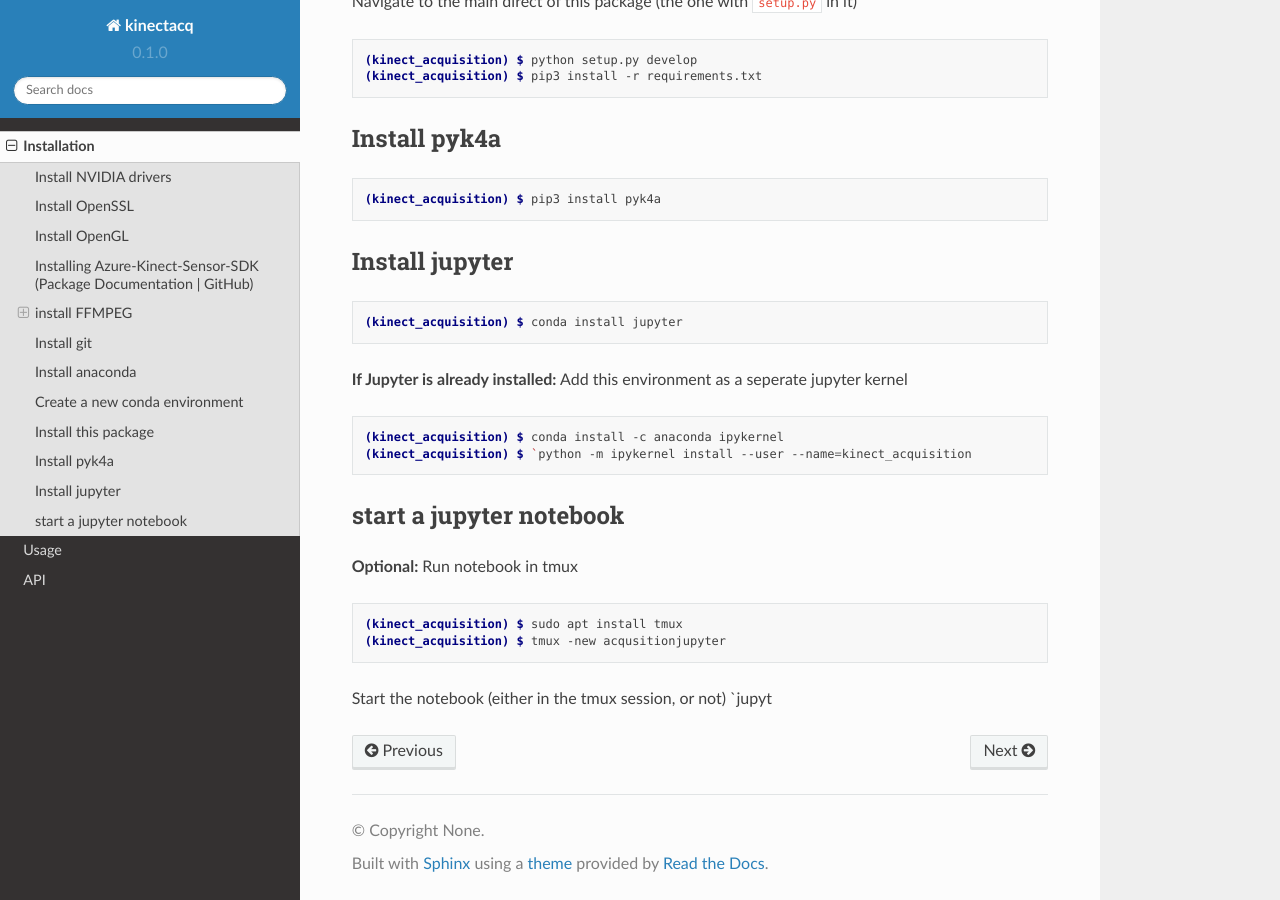
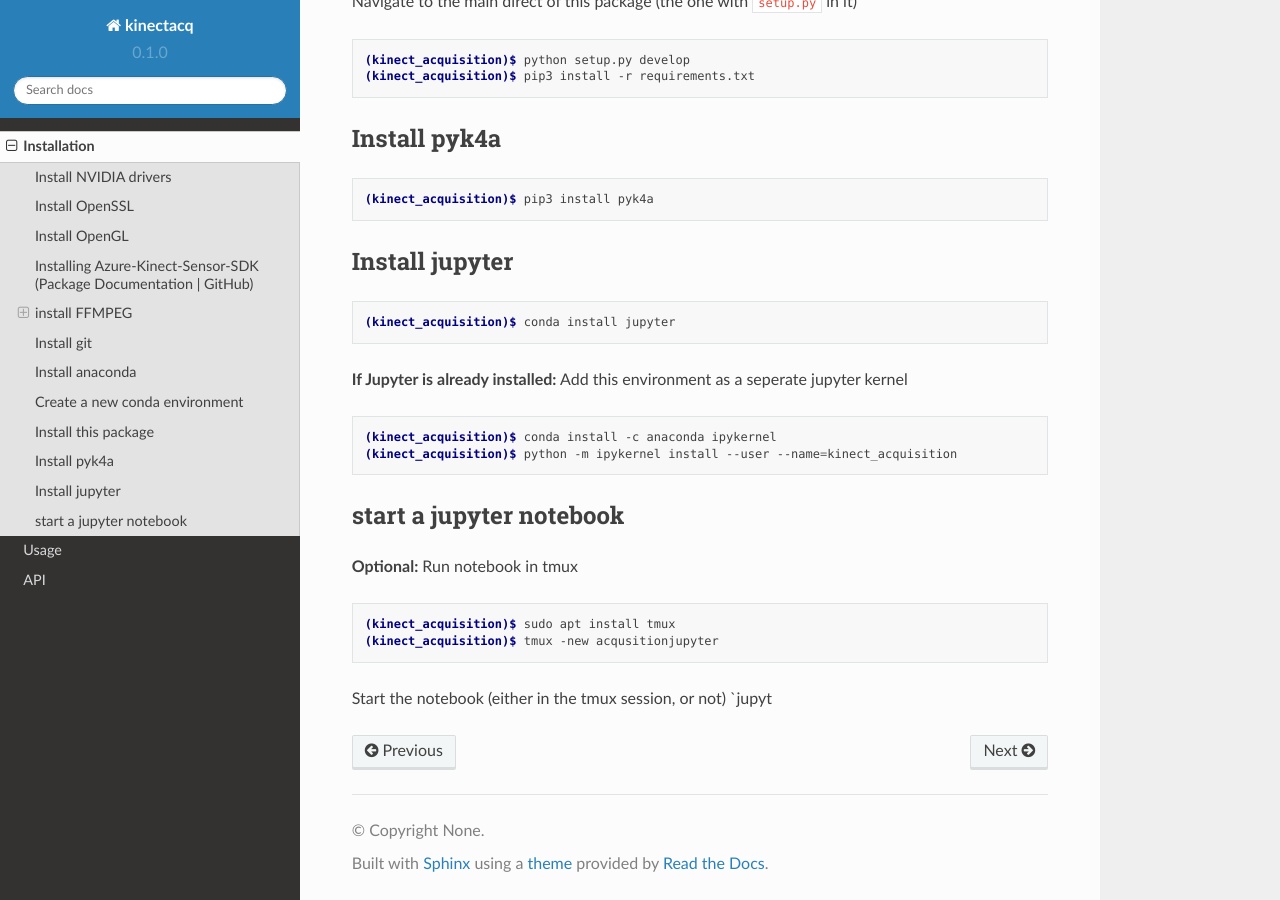
Before and after one commit to timsainb/kinectacq, a Sphinx documentation site: the page built from docs/source/installation.rst, in a window 1280 px wide and 900 px high, scrolled down 2391 px. Built offline with Sphinx 7.4.7 and the Read the Docs theme 2.0.0, drawn with Linux system fonts in a browser that asks for light colours.

Commit message:
documentation

```diff
--- a/docs/source/installation.rst
+++ b/docs/source/installation.rst
@@ -129,30 +129,30 @@ in it)
 
 .. code-block:: console
 
-   (kinect_acquisition) $ python setup.py develop
-   (kinect_acquisition) $ pip3 install -r requirements.txt
+   (kinect_acquisition)$ python setup.py develop
+   (kinect_acquisition)$ pip3 install -r requirements.txt
 
 Install pyk4a
 -------------
 
 .. code-block:: console
 
-   (kinect_acquisition) $ pip3 install pyk4a
+   (kinect_acquisition)$ pip3 install pyk4a
 
 Install jupyter
 ---------------
 
 .. code-block:: console
 
-   (kinect_acquisition) $ conda install jupyter
+   (kinect_acquisition)$ conda install jupyter
 
 **If Jupyter is already installed:** Add this environment as a seperate
 jupyter kernel
 
 .. code-block:: console
 
-   (kinect_acquisition) $ conda install -c anaconda ipykernel
-   (kinect_acquisition) $ `python -m ipykernel install --user --name=kinect_acquisition
+   (kinect_acquisition)$ conda install -c anaconda ipykernel
+   (kinect_acquisition)$ python -m ipykernel install --user --name=kinect_acquisition
 
 start a jupyter notebook
 ------------------------
@@ -160,8 +160,8 @@ start a jupyter notebook
 | **Optional:** Run notebook in tmux
 .. code-block:: console
 
-   (kinect_acquisition) $ sudo apt install tmux
-   (kinect_acquisition) $ tmux -new acqusitionjupyter
+   (kinect_acquisition)$ sudo apt install tmux
+   (kinect_acquisition)$ tmux -new acqusitionjupyter
 
 Start the notebook (either in the tmux session, or not) \`jupyt
 
```
